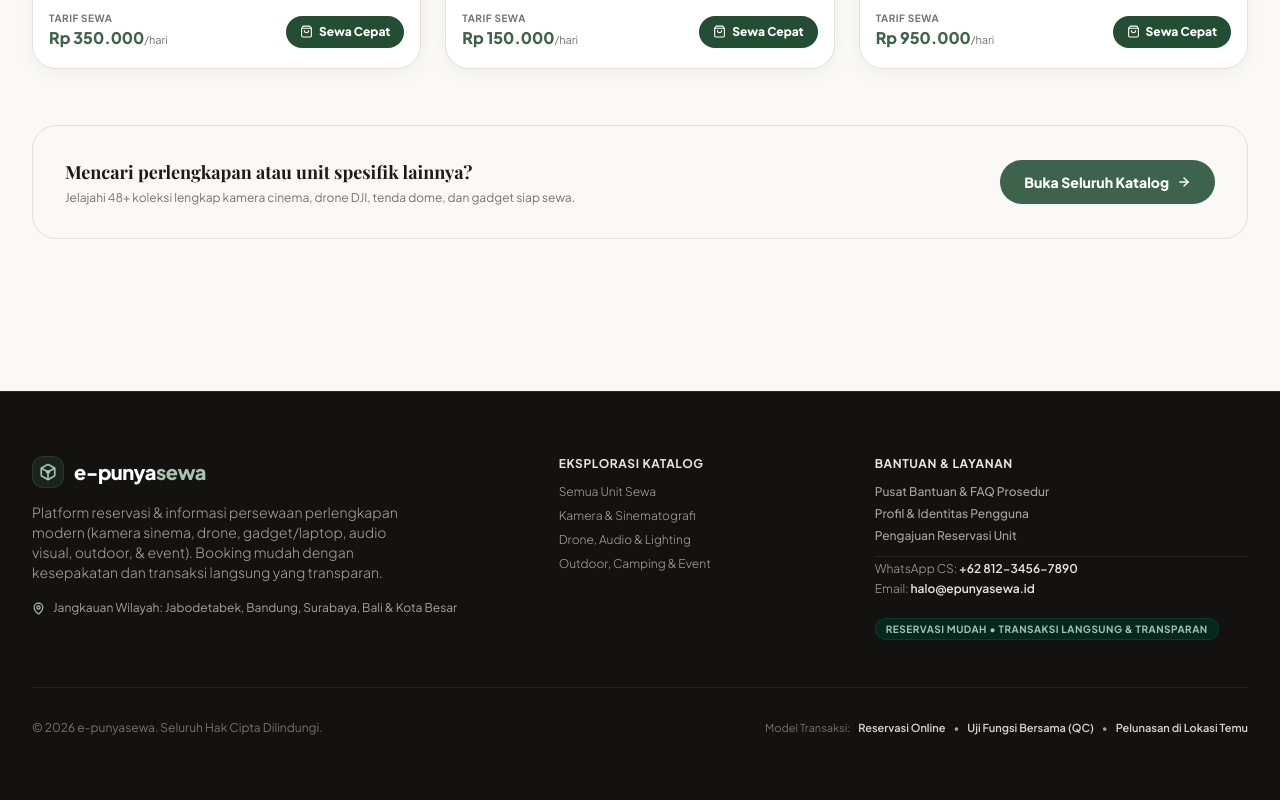
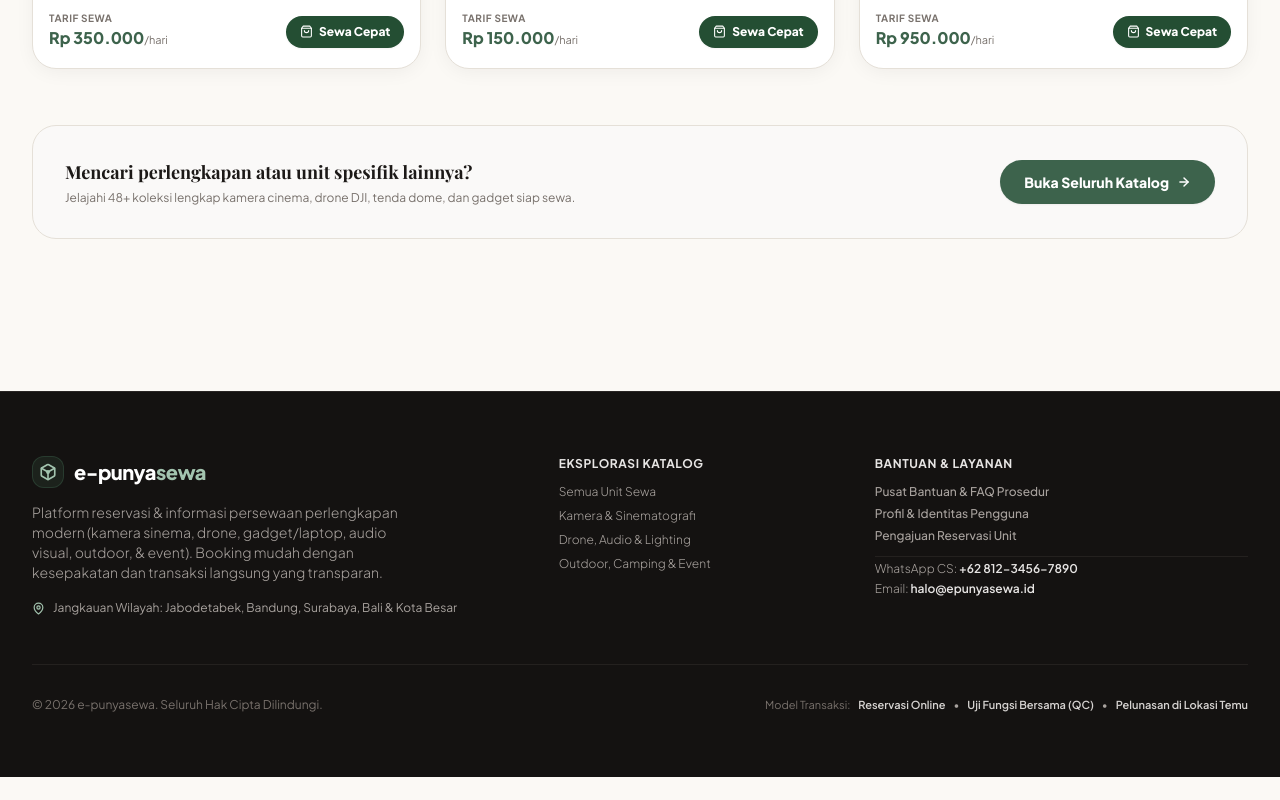
Before and after one commit to kangfuad/f-ecommerce, a Vue app: page / in a window 1280 px wide. Shown: the part 6066-6866 px from the top of the page. After the commit the page ends 6843 px from the top, so only its background shows below. Built offline with nearby package versions, Linux system fonts and the light colour scheme; a web font is replaced by a local one.

Commit message:
refactor(footer): remove redundant reservation pill badge from footer

```diff
--- a/src/presentation/components/common/AppFooter.vue
+++ b/src/presentation/components/common/AppFooter.vue
@@ -63,11 +63,6 @@ import { IconLogo, IconLocation } from '@/presentation/components/icons'
             <p>WhatsApp CS: <span class="font-semibold text-stone-200">{{ APP_CONFIG.SUPPORT_PHONE }}</span></p>
             <p>Email: <span class="font-semibold text-stone-200">{{ APP_CONFIG.SUPPORT_EMAIL }}</span></p>
           </div>
-          <div class="pt-1.5">
-            <span class="text-[10px] uppercase font-bold tracking-wider text-forest-soft bg-emerald-950/80 border border-emerald-800/40 px-2.5 py-1 rounded-full">
-              Reservasi Mudah • Transaksi Langsung & Transparan
-            </span>
-          </div>
         </div>
       </div>
 
```
